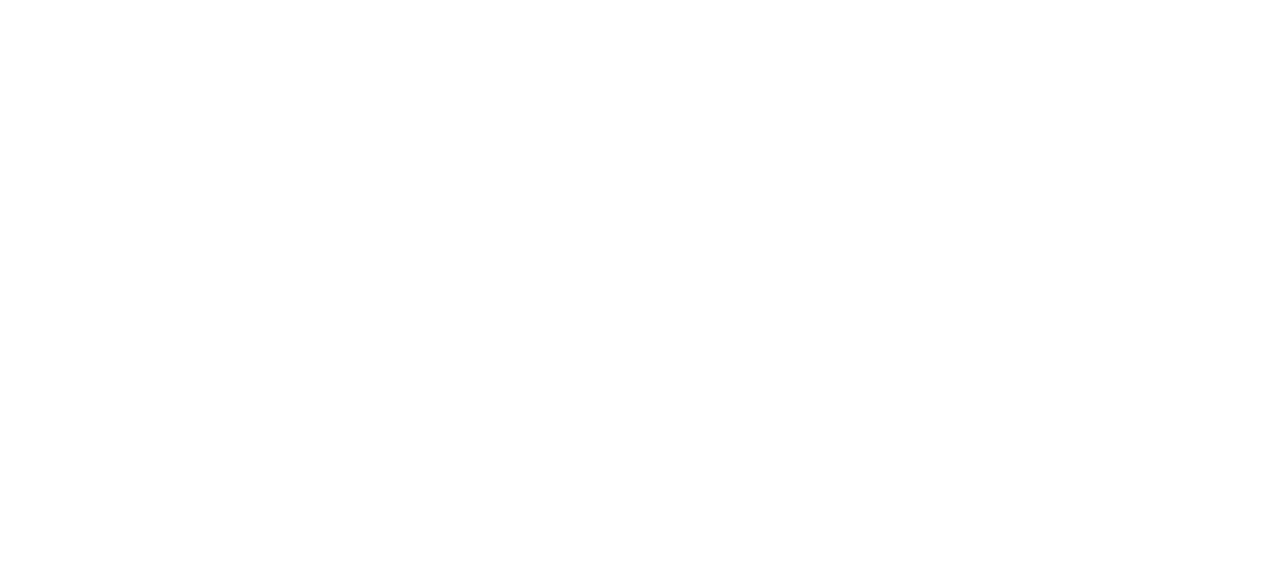
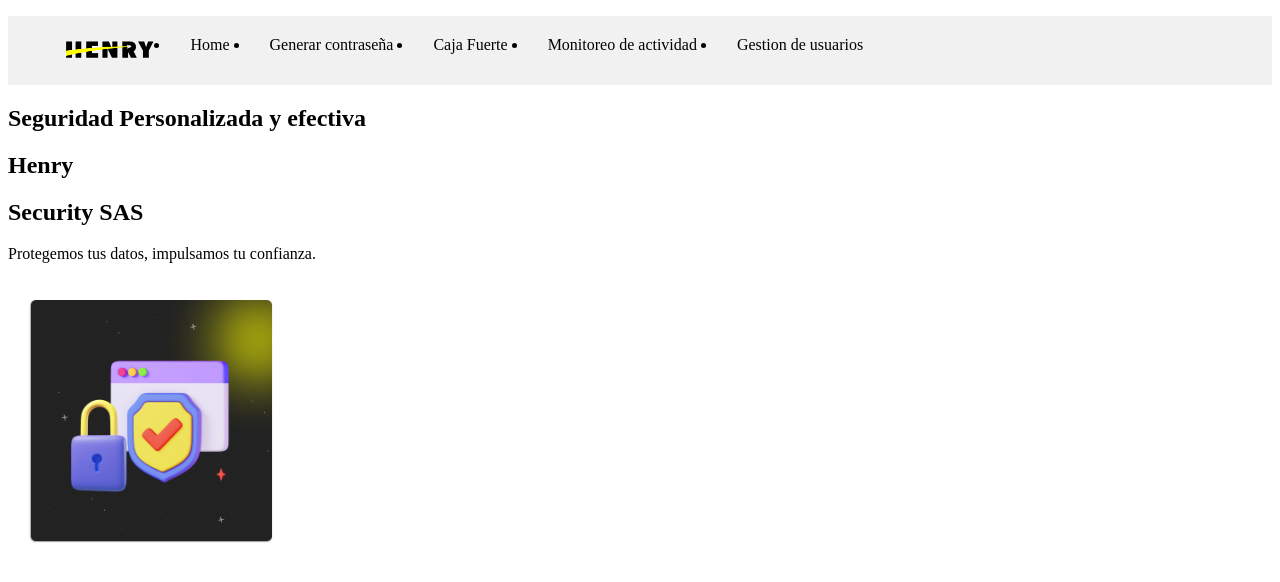
Before and after one commit to LucianoGonzalez10/Security-SAS, a plain HTML site: page index.html in a window 1280 px wide. Drawn offline with Linux system fonts and the light colour scheme.

Commit message:
Probe algunas cosas, no esta el css realizado, solo pruebas.

```diff
--- a/index.html
+++ b/index.html
@@ -3,9 +3,30 @@
 <head>
     <meta charset="UTF-8">
     <meta name="viewport" content="width=device-width, initial-scale=1.0">
+    <link rel="stylesheet" href="style.css">
     <title>Document</title>
 </head>
 <body>
-
+    <main>
+    <header>
+        <ul>
+            <img src="./media/logoHenry.png" alt="" id="logo">
+            <li>Home </li>
+            <li>Generar contraseña</li>
+            <li>Caja Fuerte </li>
+            <li>Monitoreo de actividad </li>
+            <li>Gestion de usuarios</li>
+        </ul>
+    </header>
+    <section>
+        <h2> Seguridad Personalizada y efectiva </h2>
+        <h1> Henry </h1>
+        <h1> Security SAS </h1>
+        <p> Protegemos tus datos, impulsamos tu confianza.</p>
+    </section>
+</main>
+    <aside>
+        <img id="seguridadFoto" src="./media/e3843c12f5217412718ec665a7a36362.png" alt="">
+    </aside>
 </body>
 </html>
--- /dev/null
+++ b/style.css
@@ -0,0 +1,25 @@
+#logo{
+    width: 10%;
+}
+
+
+
+aside {
+    padding: 20px;
+}
+
+#seguridadFoto{
+    width: 20%;
+}
+
+ul{
+    background-color: #F1F1F1;
+    display: flex;
+    flex-direction: row;
+}
+
+li{
+    padding: 20px;
+    text-decoration: none;
+
+}
```
Also changed, not shown: media/e3843c12f5217412718ec665a7a36362.png (added), media/logoHenry.png (added).
